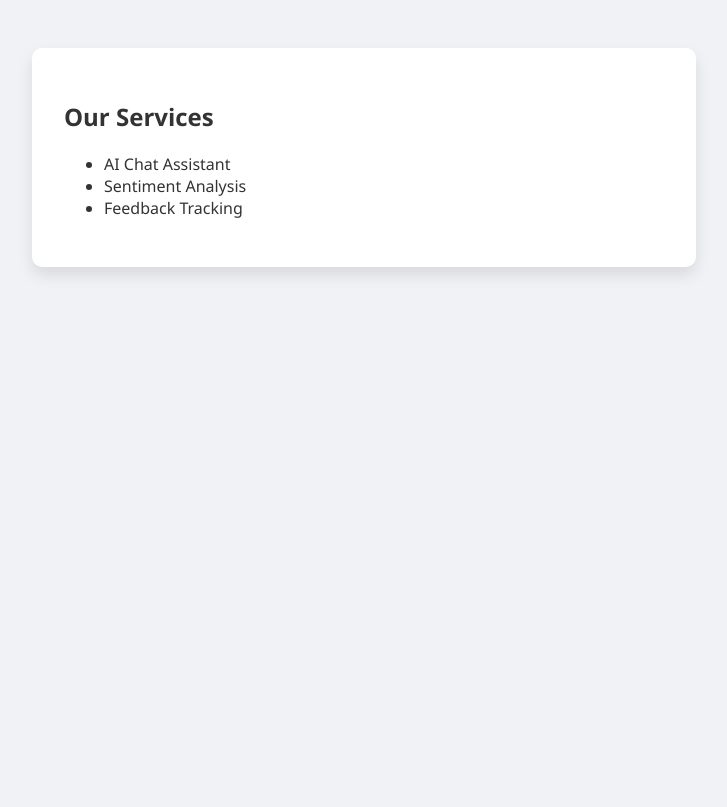
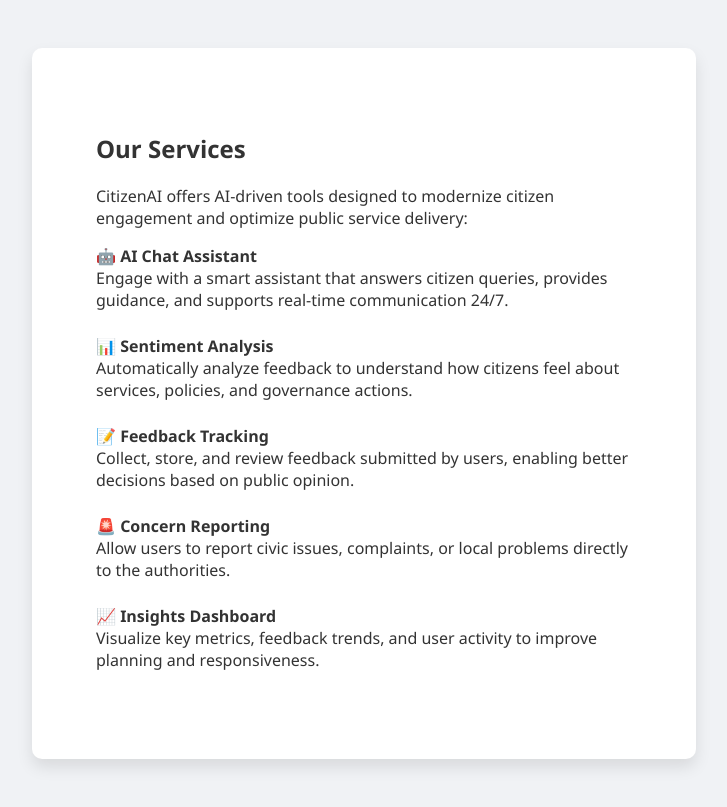
Before and after one commit to KGS5708S/CitizenAi-Chat-Assistant, a Flask app: page /services in a window 1280 px wide. Shown: the part 234-1041 px from the top of the page, without its empty margins (276-1003 px from the left). Before the commit the page ends 509 px from the top, so only its background shows below. Run offline with Flask 3, Linux system fonts and the light colour scheme.

Commit message:
Update services.html

```diff
--- a/Project Files/Templates/services.html
+++ b/Project Files/Templates/services.html
@@ -1,11 +1,35 @@
-
 {% extends "base.html" %}
 {% block title %}Services - CitizenAI{% endblock %}
 {% block content %}
+<div class="services-container" style="padding: 2rem;">
     <h2>Our Services</h2>
-    <ul>
-        <li>AI Chat Assistant</li>
-        <li>Sentiment Analysis</li>
-        <li>Feedback Tracking</li>
+    <p>CitizenAI offers AI-driven tools designed to modernize citizen engagement and optimize public service delivery:</p>
+
+    <ul style="list-style: none; padding-left: 0;">
+        <li style="margin-bottom: 1.5rem;">
+            <strong>🤖 AI Chat Assistant</strong><br>
+            Engage with a smart assistant that answers citizen queries, provides guidance, and supports real-time communication 24/7.
+        </li>
+
+        <li style="margin-bottom: 1.5rem;">
+            <strong>📊 Sentiment Analysis</strong><br>
+            Automatically analyze feedback to understand how citizens feel about services, policies, and governance actions.
+        </li>
+
+        <li style="margin-bottom: 1.5rem;">
+            <strong>📝 Feedback Tracking</strong><br>
+            Collect, store, and review feedback submitted by users, enabling better decisions based on public opinion.
+        </li>
+
+        <li style="margin-bottom: 1.5rem;">
+            <strong>🚨 Concern Reporting</strong><br>
+            Allow users to report civic issues, complaints, or local problems directly to the authorities.
+        </li>
+
+        <li style="margin-bottom: 1.5rem;">
+            <strong>📈 Insights Dashboard</strong><br>
+            Visualize key metrics, feedback trends, and user activity to improve planning and responsiveness.
+        </li>
     </ul>
+</div>
 {% endblock %}
```
